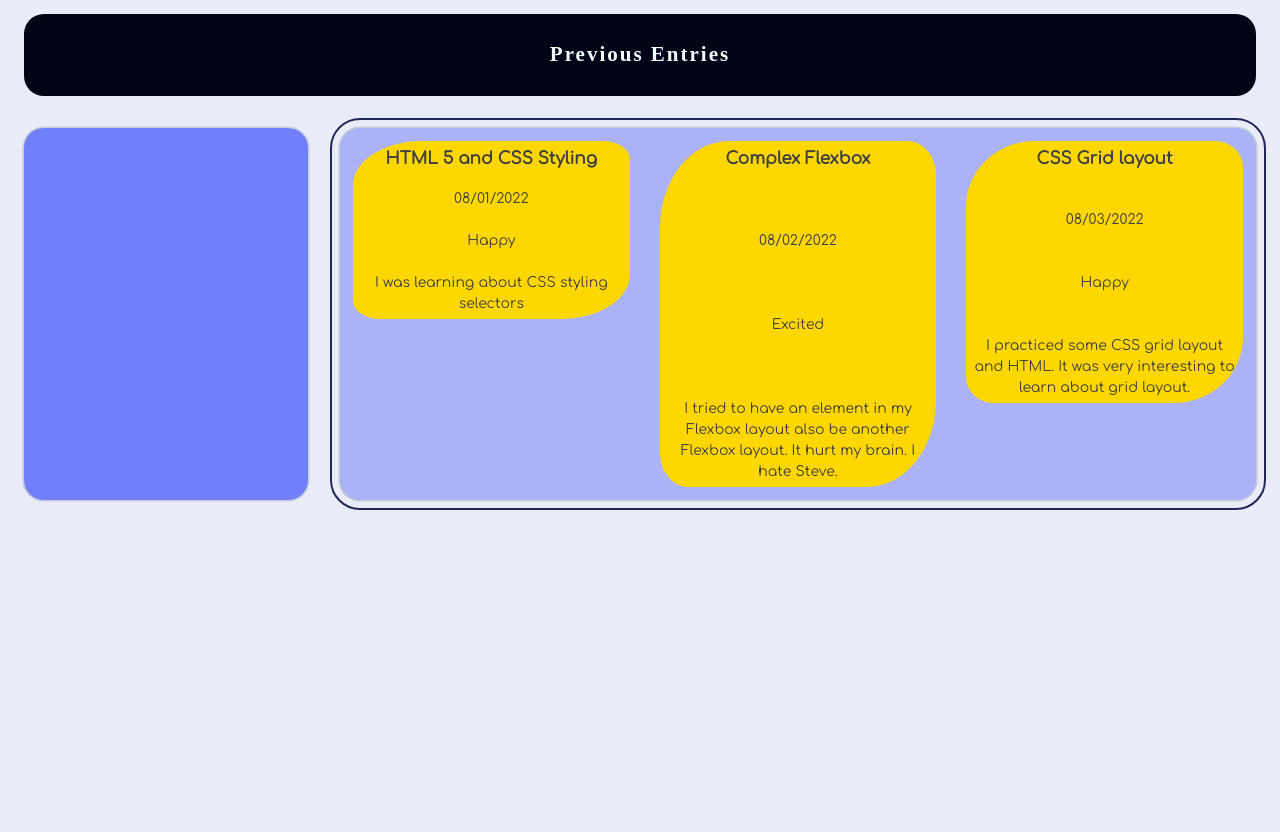
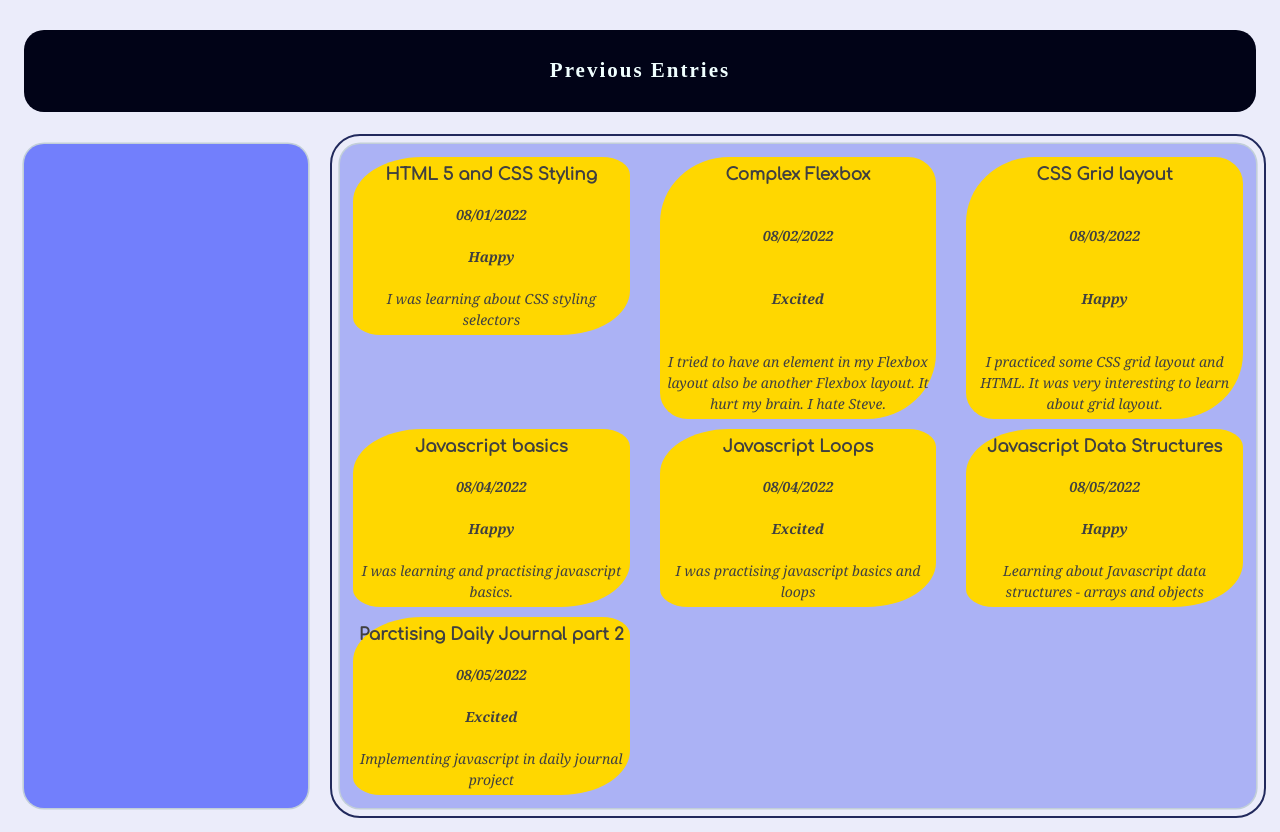
Before and after one commit to GanB/NSS, a website with bundled scripts: page daily-journal/index.html in a window 1280 px wide. Shown: the part 507-1339 px from the top of the page. Before the commit the page ends 1031 px from the top, so only its background shows below. Built offline with nearby package versions, Linux system fonts and the light colour scheme; a web font is replaced by a local one.

Commit message:
daily journal updates

```diff
--- a/daily-journal/scripts/entries.js
+++ b/daily-journal/scripts/entries.js
@@ -22,34 +22,34 @@ const journalEntries = [
       "I practiced some CSS grid layout and HTML. It was very interesting to learn about grid layout.",
     mood: "Happy",
   },
-  // {
-  //   id: 4,
-  //   date: "08/04/2022",
-  //   concept: "Javascript basics",
-  //   entry: "I was learning and practising javascript basics.",
-  //   mood: "Happy",
-  // },
-  // {
-  //   id: 5,
-  //   date: "08/04/2022",
-  //   concept: "Javascript Loops",
-  //   entry: "I was practising javascript basics and loops",
-  //   mood: "Excited",
-  // },
-  // {
-  //   id: 6,
-  //   date: "08/05/2022",
-  //   concept: "Javascript Data Structures",
-  //   entry: "Learning about Javascript data structures - arrays and objects",
-  //   mood: "Happy",
-  // },
-  // {
-  //   id: 7,
-  //   date: "08/05/2022",
-  //   concept: "Parctising Daily Journal part 2",
-  //   entry: "Implementing javascript in daily journal project",
-  //   mood: "Excited",
-  // },
+  {
+    id: 4,
+    date: "08/04/2022",
+    concept: "Javascript basics",
+    entry: "I was learning and practising javascript basics.",
+    mood: "Happy",
+  },
+  {
+    id: 5,
+    date: "08/04/2022",
+    concept: "Javascript Loops",
+    entry: "I was practising javascript basics and loops",
+    mood: "Excited",
+  },
+  {
+    id: 6,
+    date: "08/05/2022",
+    concept: "Javascript Data Structures",
+    entry: "Learning about Javascript data structures - arrays and objects",
+    mood: "Happy",
+  },
+  {
+    id: 7,
+    date: "08/05/2022",
+    concept: "Parctising Daily Journal part 2",
+    entry: "Implementing javascript in daily journal project",
+    mood: "Excited",
+  },
 ];
 
 export const getJournalEntries = () => {
--- a/daily-journal/scripts/main.js
+++ b/daily-journal/scripts/main.js
@@ -38,6 +38,47 @@ const previousEntriesCardsContainer = createElement(
 );
 previousEntriesParentContainer.appendChild(previousEntriesCardsContainer);
 
+const journalEntries = getJournalEntries();
+
+const splitArray = (arr, n, balanced) => {
+  if (n < 2) return [arr];
+
+  var len = arr.length,
+    out = [],
+    i = 0,
+    size;
+
+  if (len % n === 0) {
+    size = Math.floor(len / n);
+    while (i < len) {
+      out.push(arr.slice(i, (i += size)));
+    }
+  } else if (balanced) {
+    while (i < len) {
+      size = Math.ceil((len - i) / n--);
+      out.push(arr.slice(i, (i += size)));
+    }
+  } else {
+    n--;
+    size = Math.floor(len / n);
+
+    if (len % size === 0) size--;
+    while (i < size * n) {
+      out.push(arr.slice(i, (i += size)));
+    }
+    out.push(arr.slice(size * n));
+  }
+
+  return out;
+};
+
+const chunckedEntries = splitArray(journalEntries, 3, false);
+// console.log(chunckedEntries);
+
+for (let i = 0; i < chunckedEntries.length; i++) {
+  // console.log(`main loop ${chunckedEntries.length}`);
+  // console.log(`main loop iter:${i} item: ${chunckedEntries[i]}`);
+
   const previousEntriesCardItemsContainer = createElement(
     `div`,
     ``,
@@ -46,13 +87,15 @@ const previousEntriesCardItemsContainer = createElement(
   );
   previousEntriesCardsContainer.appendChild(previousEntriesCardItemsContainer);
 
-const journalEntries = getJournalEntries();
+  for (let j = 0; j < chunckedEntries[i].length; j++) {
+    // console.log(chunckedEntries[i].length);
+    // console.log(chunckedEntries[i][j]);
+    // console.log(`inner loop iter: ${j} item: ${chunckedEntries[j]}`);
 
-for (let i = 0; i < journalEntries.length; i++) {
     const previousEntriesCardItem = createElement(
       `div`,
       ``,
-    `previous-entries-card-item${i + 1}`,
+      `previous-entries-card-item${j + 1}`,
       ``
     );
     previousEntriesCardItemsContainer.appendChild(previousEntriesCardItem);
@@ -69,7 +112,7 @@ for (let i = 0; i < journalEntries.length; i++) {
       `div`,
       ``,
       `previous-entries-card-component-title`,
-    `${journalEntries[i].concept}`
+      `${chunckedEntries[i][j].concept}`
     );
     previousEntriesCardComponentContainer.appendChild(
       previousEntriesCardComponentTitle
@@ -79,7 +122,7 @@ for (let i = 0; i < journalEntries.length; i++) {
       `div`,
       ``,
       `previous-entries-card-component-date`,
-    `${journalEntries[i].date}`
+      `${chunckedEntries[i][j].date}`
     );
     previousEntriesCardComponentContainer.appendChild(
       previousEntriesCardComponentDate
@@ -89,7 +132,7 @@ for (let i = 0; i < journalEntries.length; i++) {
       `div`,
       ``,
       `previous-entries-card-component-mood`,
-    `${journalEntries[i].mood}`
+      `${chunckedEntries[i][j].mood}`
     );
     previousEntriesCardComponentContainer.appendChild(
       previousEntriesCardComponentMood
@@ -99,11 +142,12 @@ for (let i = 0; i < journalEntries.length; i++) {
       `div`,
       ``,
       `previous-entries-card-component-content-details`,
-    `${journalEntries[i].entry}`
+      `${chunckedEntries[i][j].entry}`
     );
     previousEntriesCardComponentContainer.appendChild(
       previousEntriesCardComponentContentDetails
     );
+  }
 }
 
 const previousEntriesSidebar = createElement(
--- a/daily-journal/styles/main.css
+++ b/daily-journal/styles/main.css
@@ -42,6 +42,7 @@ h6 {
   gap: 1rem;
   background-color: #727ffc;
   padding: 1rem;
+  margin: 1rem;
   color: azure;
   border-radius: 20px;
 }
@@ -193,12 +194,21 @@ h6 {
 }
 .previous-entries-card-component-date {
   grid-area: date;
+  font-style: italic;
+  font-family: Cambria, Cochin, Georgia, Times, "Times New Roman", serif;
+  font-weight: 700;
 }
 .previous-entries-card-component-mood {
   grid-area: mood;
+  font-style: italic;
+  font-family: Cambria, Cochin, Georgia, Times, "Times New Roman", serif;
+  font-weight: 700;
 }
 .previous-entries-card-component-content-details {
   grid-area: content-details;
+  font-style: italic;
+  font-family: Cambria, Cochin, Georgia, Times, "Times New Roman", serif;
+  font-weight: 500;
 }
 
 .previous-entries-card-component-container {
```
Lines whose indentation alone changed are shown as unchanged.
